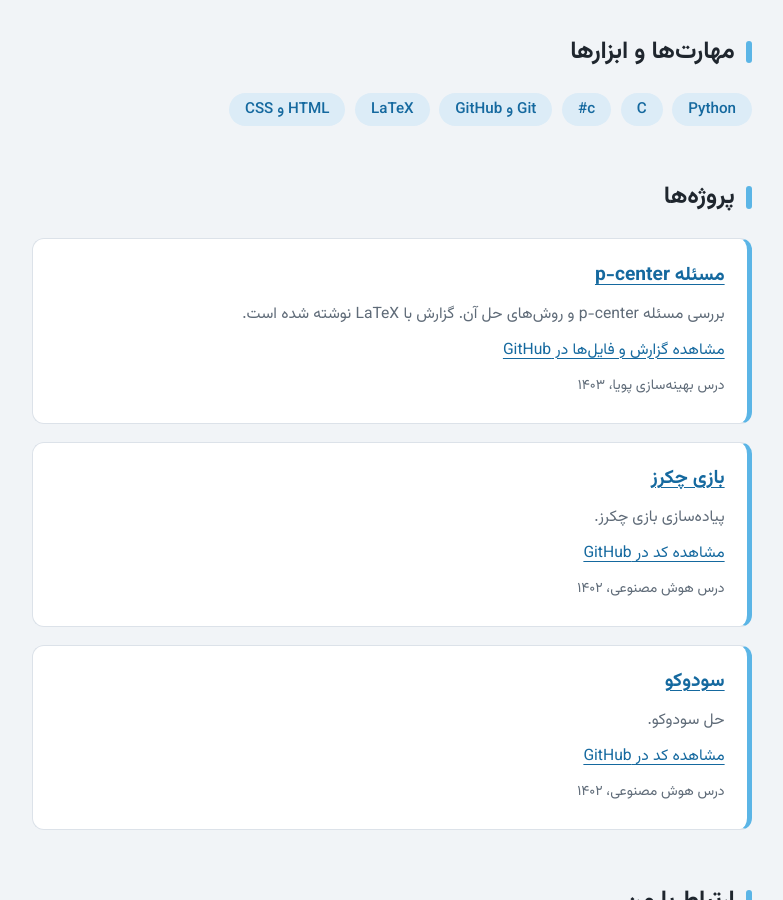
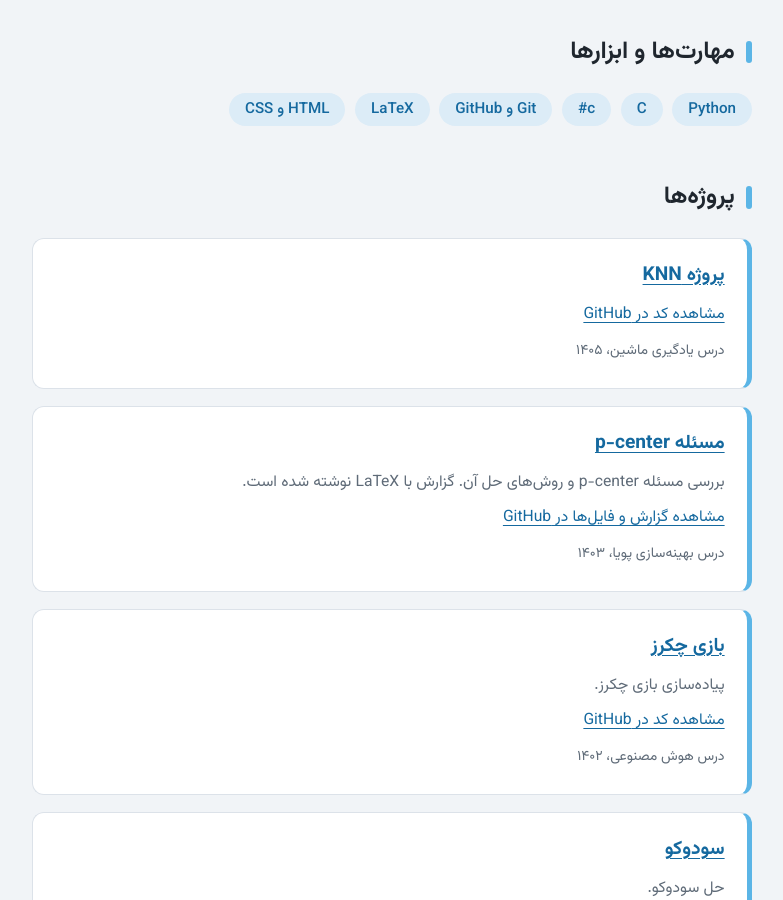
Before and after one commit to Hasti-Soltani/Hasti-Soltani.github.io, a Jekyll site: the page built from index.md, in a window 1280 px wide and 900 px high, scrolled down 316 px. Shown: the whole window, without its empty margins (248-1031 px from the left). Built offline with Jekyll 4.4.1, drawn with Linux system fonts in a browser that asks for light colours.

Commit message:
Update index.md

```diff
--- a/index.md
+++ b/index.md
@@ -16,6 +16,16 @@ image: photo.jpg
 {: .tags}
 
 ## پروژه‌ها
+<div class="card" markdown="1">
+
+### [پروژه KNN](https://github.com/hasti-soltani/knn-)
+
+
+[مشاهده کد در GitHub](https://github.com/hasti-soltani/knn)
+
+*درس یادگیری ماشین، ۱۴۰۵*
+
+</div>
 
 <div class="card" markdown="1">
 
```
